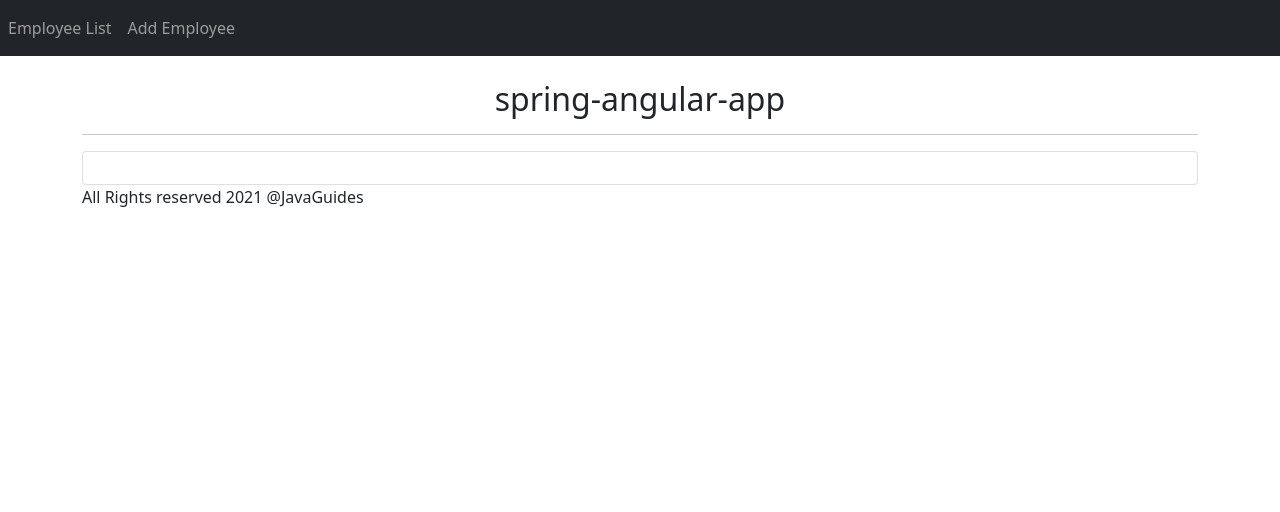
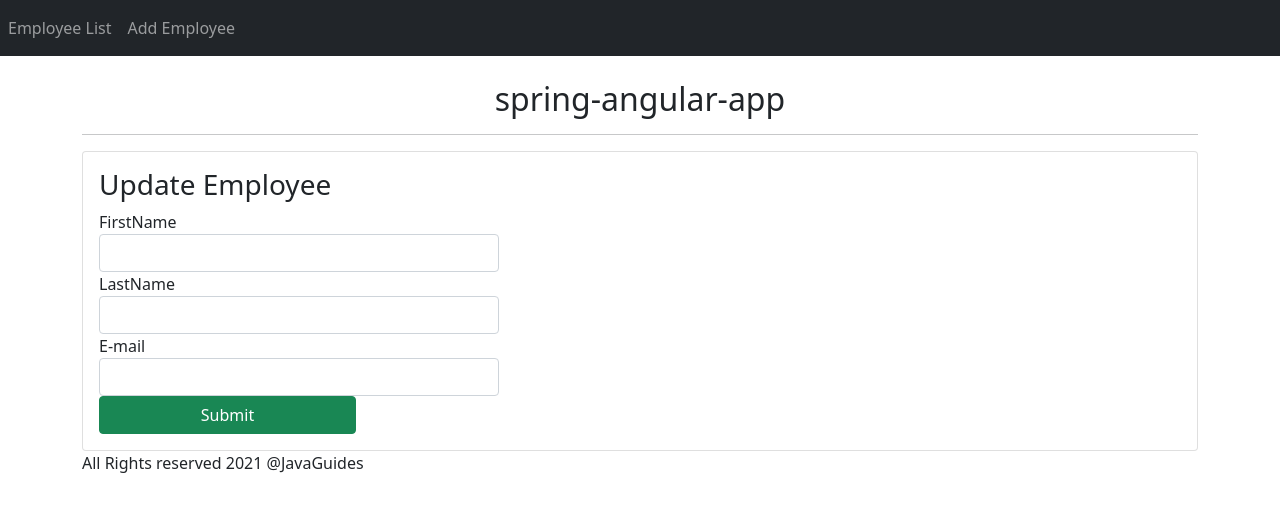
Before and after one commit to MansouriHana/spring-angular-app, an Angular app: page /update-employee/1 in a window 1280 px wide. Before the commit this address led to /. Shown: the top 512 px of the page. Built offline with nearby package versions, Linux system fonts and the light colour scheme; no server answers.

Commit message:
update an employee

```diff
--- a/src/app/app-routes.module.ts
+++ b/src/app/app-routes.module.ts
@@ -4,6 +4,7 @@ import { RouterModule, Routes } from '@angular/router';
 import { EmployeeListComponent } from './employee-list/employee-list.component';
 import { EmployeeDetailsComponent } from './employee-details/employee-details.component';
 import { CreateEmployeeComponent } from './create-employee/create-employee.component';
+import { UpdateEmployeeComponent } from './update-employee/update-employee.component';
 
 const appRoutes: Routes = [
   {
@@ -17,6 +18,9 @@ const appRoutes: Routes = [
   },
   {
     path: "add-employee", component: CreateEmployeeComponent
+  },
+  {
+    path: "update-employee/:id", component: UpdateEmployeeComponent
   }
 ]
 
--- a/src/app/app.module.ts
+++ b/src/app/app.module.ts
@@ -7,13 +7,15 @@ import { EmployeeListComponent } from './employee-list/employee-list.component';
 import { EmployeeDetailsComponent } from './employee-details/employee-details.component';
 import { AppRoutesModule } from './app-routes.module';
 import { FormsModule } from '@angular/forms';
+import { UpdateEmployeeComponent } from './update-employee/update-employee.component';
 
 @NgModule({
   declarations: [
     AppComponent,
     CreateEmployeeComponent,
     EmployeeListComponent,
-    EmployeeDetailsComponent
+    EmployeeDetailsComponent,
+    UpdateEmployeeComponent
   ],
   imports: [
     BrowserModule,
--- a/src/app/employee-list/employee-list.component.html
+++ b/src/app/employee-list/employee-list.component.html
@@ -19,6 +19,7 @@
                     <td>{{employee.emailId}}</td>
                     <td>
                         <button class="btn btn-danger" (click)="deleteEmployee(employee.id)">Delete</button>
+                        <button class="btn btn-info" style="margin-left: 10px;" (click)="updateEmployee(employee.id)">Update</button>
                         <button class="btn btn-info" style="margin-left: 10px;" (click)="goToDetails(employee.id)">Details</button>
                     </td>
                 </tr>
--- a/src/app/employee-list/employee-list.component.ts
+++ b/src/app/employee-list/employee-list.component.ts
@@ -31,4 +31,8 @@ export class EmployeeListComponent implements OnInit {
       console.log(JSON.stringify(data));
     }, (error) => console.error("Error >> " + error));;
   }
+
+  updateEmployee(id: number){
+    this.router.navigate(['update-employee', id]);
+  }
 }
--- a/src/app/services/employee.service.ts
+++ b/src/app/services/employee.service.ts
@@ -25,13 +25,16 @@ export class EmployeeService {
     return this.httpClient.get(`${this.baseUrl}`);
   }
 
-deleteEmployee(id: number): Observable<any>{
-  return this.httpClient.delete(`${this.baseUrl}/${id}`, {responseType:'text'})
-}
+  deleteEmployee(id: number): Observable<any> {
+    return this.httpClient.delete(`${this.baseUrl}/delete/${id}`, { responseType: 'text' })
+  }
   createEmployee(employee: Object): Observable<Object> {
     return this.httpClient.post(`${this.baseUrl}`, employee);
   }
   getEmployeeById(id: number): Observable<any> {
-    return this.httpClient.get(`${this.baseUrl}/delete /${id}`);
+    return this.httpClient.get(`${this.baseUrl}/${id}`);
+  }
+  updateEmployee(id: number, value: any): Observable<any> {
+    return this.httpClient.put(`${this.baseUrl}/update/${id}`, value);
   }
 }
--- /dev/null
+++ b/src/app/update-employee/update-employee.component.html
@@ -0,0 +1,20 @@
+<h3>Update Employee</h3>
+<div style="width: 400px;" (ngSubmit)="onSubmit()">
+    <form>
+        <div class="form-group">
+            <label for="name">FirstName</label>
+            <input type="text" class="form-control" name="firstname" required [(ngModel)]="employee.firstname">
+        </div>
+
+        <div class="form-group">
+            <label for="name">LastName</label>
+            <input type="text" class="form-control" name="lastname" required [(ngModel)]="employee.lastname">
+        </div>
+
+        <div class="form-group">
+            <label for="name">E-mail</label>
+            <input type="text" class="form-control" name="emailId" required [(ngModel)]="employee.emailId">
+        </div>
+        <input (click)="onSubmit()" class="btn btn-success" value="Submit">
+    </form>
+</div>
--- /dev/null
+++ b/src/app/update-employee/update-employee.component.ts
@@ -0,0 +1,40 @@
+import { Component, OnInit } from '@angular/core';
+import { ActivatedRoute, Router } from '@angular/router';
+import { Employee } from '../modeles/employee';
+import { EmployeeService } from '../services/employee.service';
+
+@Component({
+  selector: 'app-update-employee',
+  templateUrl: './update-employee.component.html',
+  styleUrls: ['./update-employee.component.css']
+})
+export class UpdateEmployeeComponent implements OnInit {
+  id!: number;
+  employee!:Employee
+  constructor(private employeeService: EmployeeService, private activateRouter: ActivatedRoute, private router:Router) { }
+
+  ngOnInit(): void {
+    this.employee= new Employee(0,"","","",false);
+    this.id = this.activateRouter.snapshot.params['id'];
+    this.employeeService.getEmployeeById(this.id)
+    .subscribe(data => {
+      console.log(data)
+      this.employee = data;
+    }, error => console.log(error));
+  }
+  goToList(){
+    this.router.navigate(['employees']);
+  }
+  updateEmployee(){
+    this.employee= this.employeeService.updateEmployee(this.id,this.employee)
+    .subscribe(data =>{
+      console.log(data);
+      this.employee= new Employee(0,"","","",false);
+      this.goToList();
+    }, error =>console.log("error >> "+error));
+  }
+  onSubmit(){
+    this.updateEmployee();
+  }
+
+}
```
Also changed, not shown: src/app/update-employee/update-employee.component.css (added), 1 other file (tests, documents, lock files or other folders).
